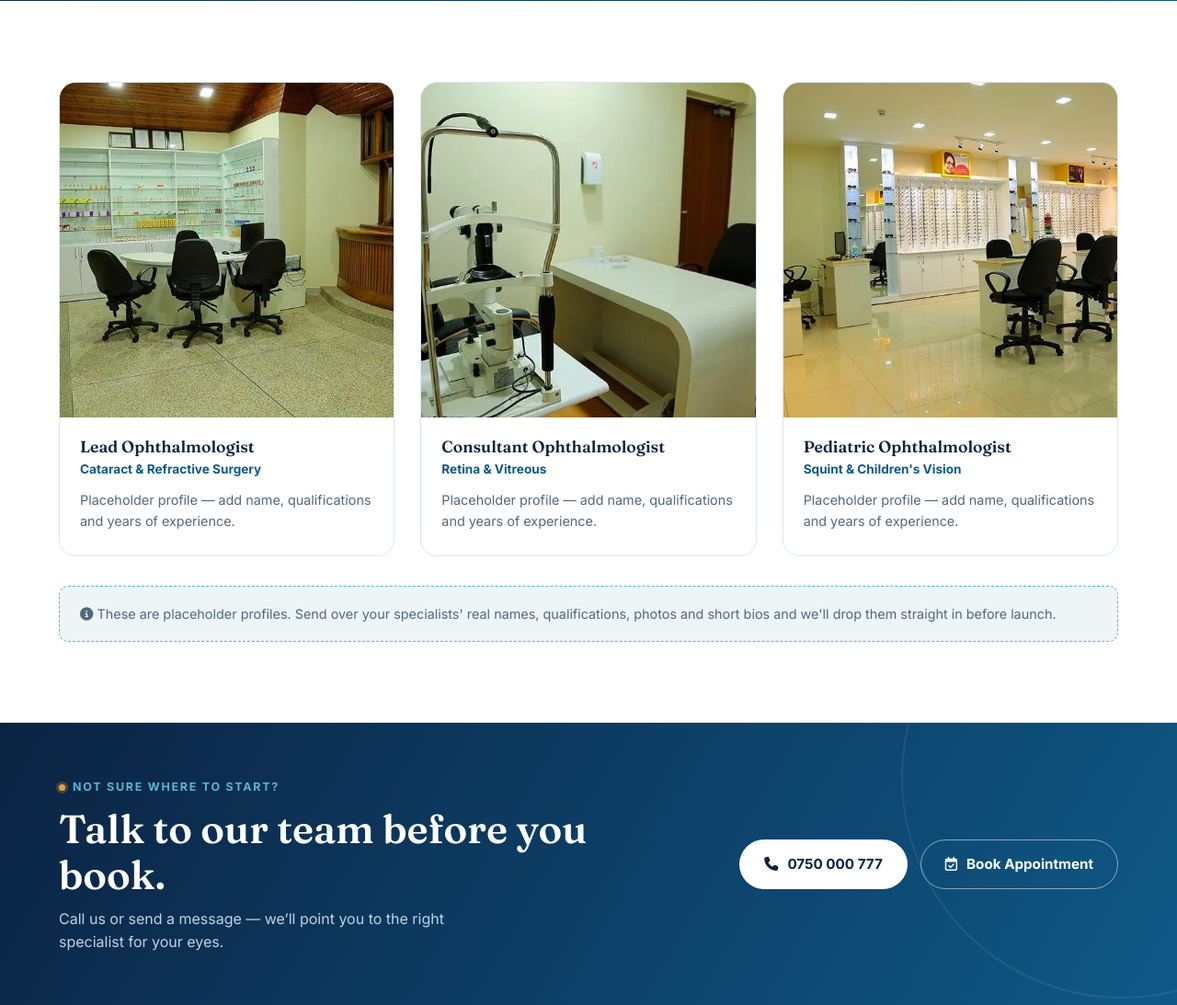
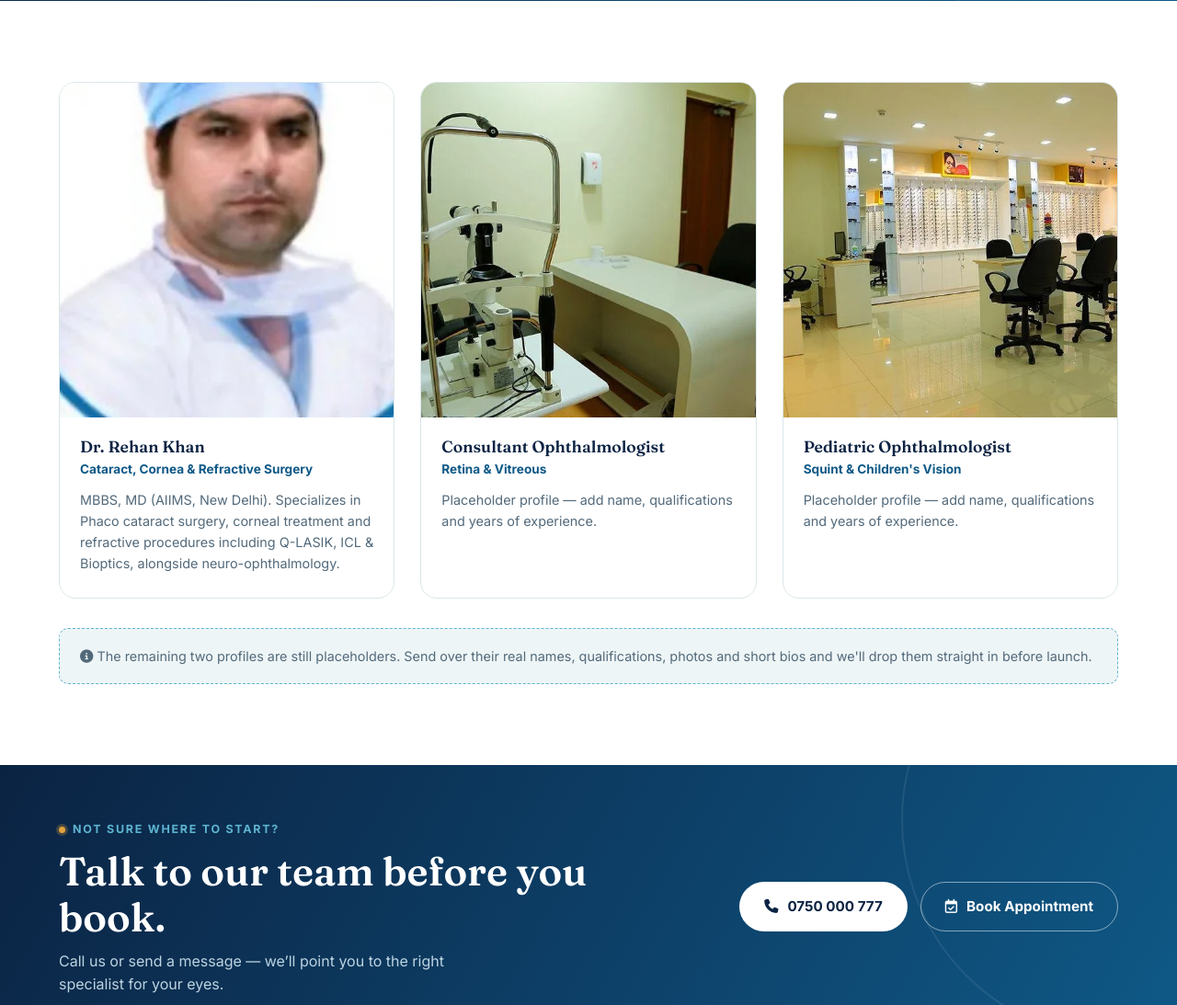
Before and after one commit to SAVIOUR26/ASJ, a PHP site: page /doctors.php in a window 1280 px wide. Shown: the part 555-1648 px from the top of the page at 92% size. Run offline with PHP 8.4, Linux system fonts and the light colour scheme.

Commit message:
Add Dr. Rehan Khan's real profile and real facility photos
- doctors.php: first placeholder card replaced with Dr. Rehan Khan's
  real profile (MBBS, MD — AIIMS New Delhi; cataract, cornea, refractive
  and neuro-ophthalmology). Cropped from the client's uploaded photo,
  removing the source site's own UI chrome (button, badge) around it —
  only the headshot itself carries over. The other two cards remain
  clearly marked placeholders.
- Real building photos replace stock-feeling placeholders: the exterior
  shot now anchors the About page's rebrand story and the homepage
  gallery's "Our Facility" slot; the waiting-area photo replaces the
  generic "Consultation Room" gallery entry.
- All three new images follow the existing asset convention: WebP +
  JPEG via <picture>, explicit dimensions, lazy-loaded.
- ROADMAP.md updated to reflect partial progress on both the doctor
  profiles and additional-photography items.

```diff
--- a/about.php
+++ b/about.php
@@ -18,7 +18,7 @@ require_once __DIR__ . '/includes/header.php';
         <div class="split__media">
             <span class="split__photo-accent split__photo-accent--tl" aria-hidden="true"></span>
             <div class="split__photo">
-                <picture><source srcset="assets/img/photo-facility-1.webp" type="image/webp"><img src="assets/img/photo-facility-1.jpg" alt="ASJ Eye Hospital reception and facility" width="800" height="533" loading="lazy" decoding="async"></picture>
+                <picture><source srcset="assets/img/photo-exterior.webp" type="image/webp"><img src="assets/img/photo-exterior.jpg" alt="ASJ Eye Hospital building exterior, 14 Kyadondo Road" width="800" height="533" loading="lazy" decoding="async"></picture>
             </div>
             <span class="split__photo-accent split__photo-accent--br" aria-hidden="true"></span>
         </div>
@@ -94,7 +94,7 @@ require_once __DIR__ . '/includes/header.php';
         <div class="gallery-grid">
             <figure class="reveal"><picture><source srcset="assets/img/photo-facility-2.webp" type="image/webp"><img src="assets/img/photo-facility-2.jpg" alt="ASJ Eye Hospital equipment" width="800" height="533" loading="lazy" decoding="async"></picture><figcaption>Diagnostic Equipment</figcaption></figure>
             <figure class="reveal"><picture><source srcset="assets/img/photo-team.webp" type="image/webp"><img src="assets/img/photo-team.jpg" alt="ASJ Eye Hospital care team" width="800" height="533" loading="lazy" decoding="async"></picture><figcaption>Our Care Team</figcaption></figure>
-            <figure class="reveal"><picture><source srcset="assets/img/photo-exam-2.webp" type="image/webp"><img src="assets/img/photo-exam-2.jpg" alt="Consultation in progress" width="800" height="533" loading="lazy" decoding="async"></picture><figcaption>Consultation Room</figcaption></figure>
+            <figure class="reveal"><picture><source srcset="assets/img/photo-waiting-room.webp" type="image/webp"><img src="assets/img/photo-waiting-room.jpg" alt="ASJ Eye Hospital waiting area" width="800" height="533" loading="lazy" decoding="async"></picture><figcaption>Waiting Area</figcaption></figure>
             <figure class="reveal"><picture><source srcset="assets/img/photo-eye-macro.webp" type="image/webp"><img src="assets/img/photo-eye-macro.jpg" alt="Close-up of a human eye" width="800" height="533" loading="lazy" decoding="async"></picture><figcaption>Focused on Vision</figcaption></figure>
         </div>
     </div>
--- a/doctors.php
+++ b/doctors.php
@@ -16,16 +16,17 @@ require_once __DIR__ . '/includes/header.php';
 <section class="section">
     <div class="container">
         <!--
-            TODO for ASJ Eye Hospital: replace the placeholder roles, photos and
-            bios below with your actual specialists' names, qualifications and headshots.
+            TODO for ASJ Eye Hospital: the first card below is Dr. Rehan Khan's
+            real profile. The remaining two are still placeholders — replace
+            with real names, qualifications, photos and bios when ready.
         -->
         <div class="doctor-grid">
             <div class="doctor-card reveal">
-                <div class="doctor-card__photo"><picture><source srcset="assets/img/photo-team.webp" type="image/webp"><img src="assets/img/photo-team.jpg" alt="Placeholder photo for Lead Ophthalmologist — replace with real staff photo" width="800" height="533" loading="lazy" decoding="async"></picture></div>
+                <div class="doctor-card__photo"><picture><source srcset="assets/img/doctor-rehan-khan.webp" type="image/webp"><img src="assets/img/doctor-rehan-khan.jpg" alt="Dr. Rehan Khan, ophthalmologist at ASJ Eye Hospital" width="380" height="380" loading="lazy" decoding="async"></picture></div>
                 <div class="doctor-card__body">
-                    <h3>Lead Ophthalmologist</h3>
-                    <span class="doctor-card__role">Cataract &amp; Refractive Surgery</span>
-                    <p>Placeholder profile — add name, qualifications and years of experience.</p>
+                    <h3>Dr. Rehan Khan</h3>
+                    <span class="doctor-card__role">Cataract, Cornea &amp; Refractive Surgery</span>
+                    <p>MBBS, MD (AIIMS, New Delhi). Specializes in Phaco cataract surgery, corneal treatment and refractive procedures including Q-LASIK, ICL &amp; Bioptics, alongside neuro-ophthalmology.</p>
                 </div>
             </div>
             <div class="doctor-card reveal">
@@ -46,7 +47,7 @@ require_once __DIR__ . '/includes/header.php';
             </div>
         </div>
 
-        <p class="doctor-note"><i class="fa-solid fa-circle-info"></i> These are placeholder profiles. Send over your specialists' real names, qualifications, photos and short bios and we'll drop them straight in before launch.</p>
+        <p class="doctor-note"><i class="fa-solid fa-circle-info"></i> The remaining two profiles are still placeholders. Send over their real names, qualifications, photos and short bios and we'll drop them straight in before launch.</p>
     </div>
 </section>
 
--- a/index.php
+++ b/index.php
@@ -134,7 +134,7 @@ require_once __DIR__ . '/includes/header.php';
         </div>
         <div class="gallery-grid">
             <figure class="reveal"><picture><source srcset="assets/img/photo-exam-1.webp" type="image/webp"><img src="assets/img/photo-exam-1.jpg" alt="Diagnostic eye examination in progress" width="800" height="533" loading="lazy" decoding="async"></picture><figcaption>Diagnostic Examination</figcaption></figure>
-            <figure class="reveal"><picture><source srcset="assets/img/photo-facility-1.webp" type="image/webp"><img src="assets/img/photo-facility-1.jpg" alt="ASJ Eye Hospital facility interior" width="800" height="533" loading="lazy" decoding="async"></picture><figcaption>Our Facility</figcaption></figure>
+            <figure class="reveal"><picture><source srcset="assets/img/photo-exterior.webp" type="image/webp"><img src="assets/img/photo-exterior.jpg" alt="ASJ Eye Hospital building exterior" width="800" height="533" loading="lazy" decoding="async"></picture><figcaption>Our Facility</figcaption></figure>
             <figure class="reveal"><picture><source srcset="assets/img/photo-facility-2.webp" type="image/webp"><img src="assets/img/photo-facility-2.jpg" alt="Eye care equipment at ASJ Eye Hospital" width="800" height="533" loading="lazy" decoding="async"></picture><figcaption>Modern Equipment</figcaption></figure>
             <figure class="reveal"><picture><source srcset="assets/img/photo-team.webp" type="image/webp"><img src="assets/img/photo-team.jpg" alt="ASJ Eye Hospital care team" width="800" height="533" loading="lazy" decoding="async"></picture><figcaption>Our Care Team</figcaption></figure>
         </div>
```
Also changed, not shown: ROADMAP.md (+3 -3 lines), New Updates/Expert.jpeg (deleted), assets/img/doctor-rehan-khan.jpg (added), assets/img/doctor-rehan-khan.webp (added), assets/img/photo-exterior.jpg (renamed from New Updates/Outside view (1).jpeg), assets/img/photo-exterior.webp (added), assets/img/photo-waiting-room.jpg (renamed from New Updates/Outside view (2).jpeg), assets/img/photo-waiting-room.webp (added).
